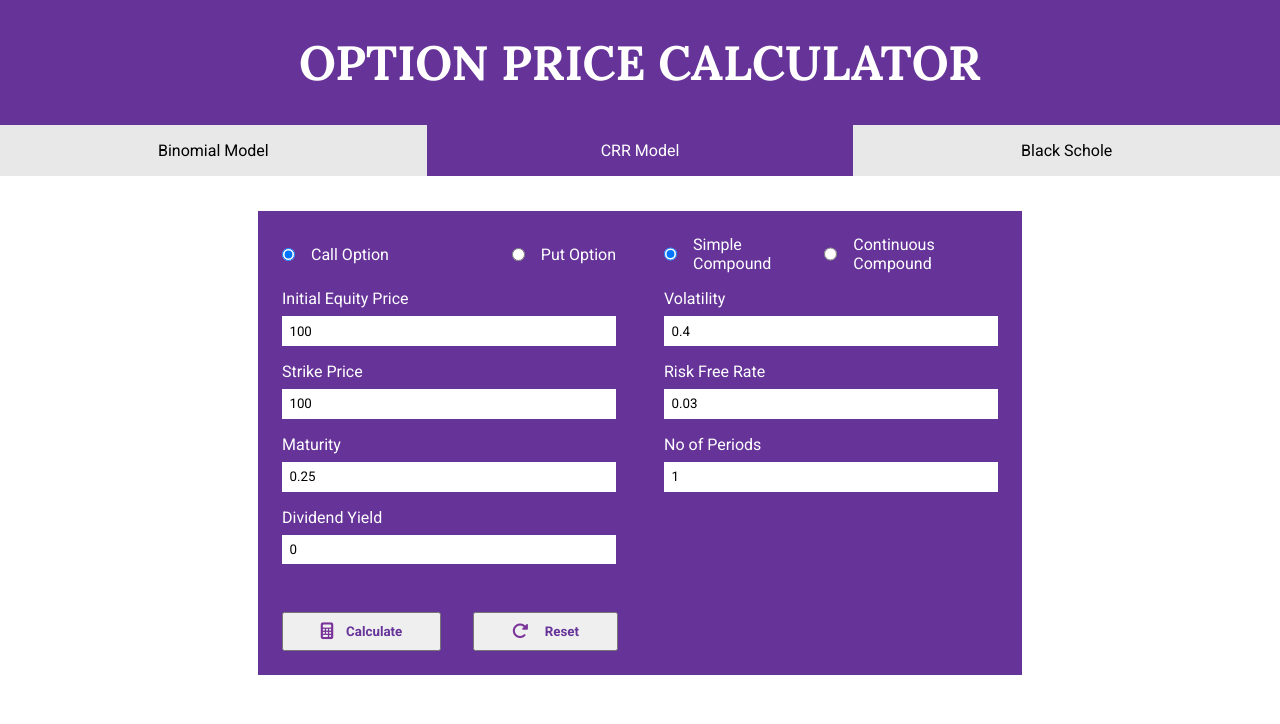
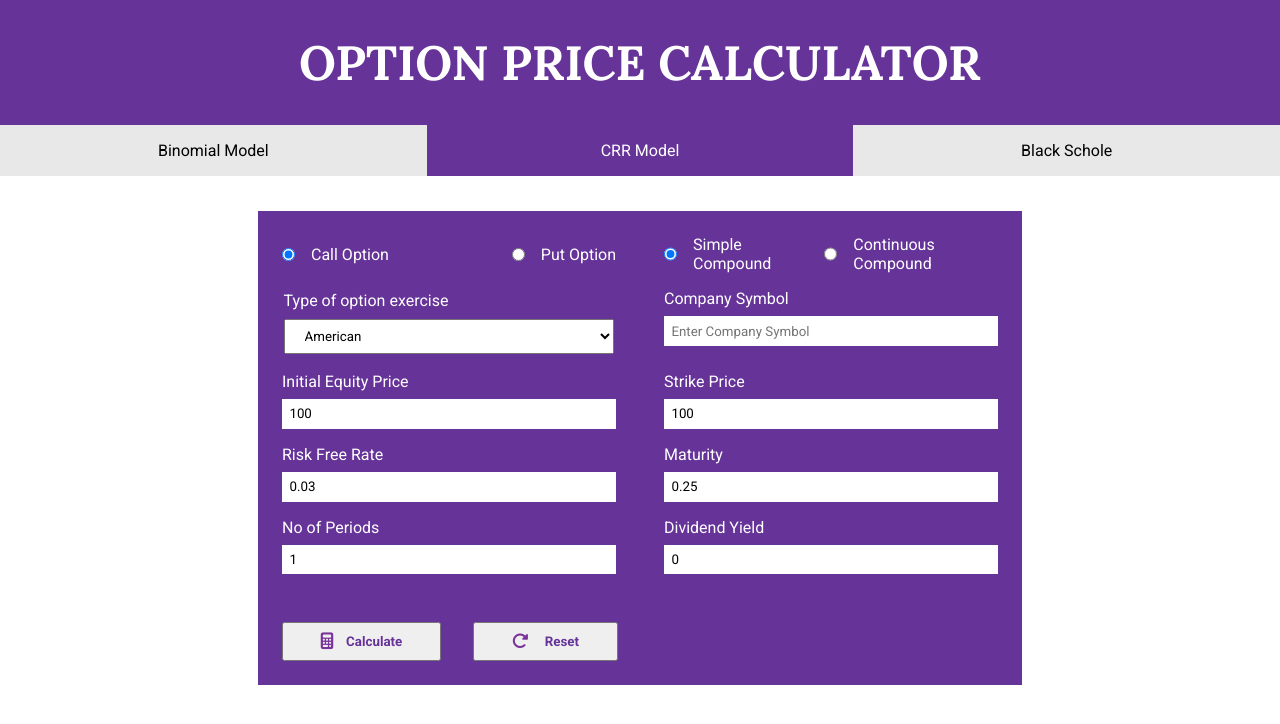
Before and after one commit to sahiltallnia222/new_option_calculator, a Django app: page / in a window 1280 px wide, after a click on "CRR Model". Shown: the top 724 px of the page. Run offline with Django 4.2, Linux system fonts and the light colour scheme; some libraries are stand-ins or nearby versions.

Commit message:
company symbol added

```diff
--- a/templates/home.html
+++ b/templates/home.html
@@ -35,6 +35,13 @@
                                 <input type="radio" value="c" name="interest_type" id="continuous_compound">
                                 <label for="continuous_compound">Continuous Compound</label>
                             </div>
+                        </div>
+                        <div class="select-outer">
+                            <p class="select-title">Type of option exercise</p>
+                            <select class="select_div select-div" name="" id="">
+                                <option value="A">American</option>
+                                <option value="E">European</option>
+                            </select>
                         </div>
                         <div class="field-outer">
                             <label for="initialEP">Initial Equity Price</label>
@@ -130,18 +137,31 @@
                                 <label for="crr_continuous_compound">Continuous Compound</label>
                             </div>
                         </div>
+                        <div class="select-outer">
+                            <p class="select-title">Type of option exercise</p>
+                            <select class="select_div_crr select-div" name="" id="">
+                                <option value="A">American</option>
+                                <option value="E">European</option>
+                            </select>
+                        </div>
+                        <div class="field-outer">
+                            <label for="compSymBolCRR">Company Symbol</label>
+                            <div class="input-field">
+                                <input type="text" name="compSymBolCRR" id="compSymBolCRR" placeholder="Enter Company Symbol">
+                            </div>
+                        </div>
                         <div class="field-outer">
                             <label for="initialEPCRR">Initial Equity Price</label>
                             <div class="input-field">
                                 <input type="number" step="0.0001" name="initialEPCRR" value="100" id="initialEPCRR" placeholder="Enter Price">
                             </div>
                         </div>
-                        <div class="field-outer">
+                        <!-- <div class="field-outer">
                             <label for="CRRVolatility">Volatility</label>
                             <div class="input-field">
                                 <input type="number" step="0.0001" name="CRRVolatility" value="0.4" id="CRRVolatility" placeholder="Enter Volatility">
                             </div>
-                        </div>
+                        </div> -->
                         <div class="field-outer">
                             <label for="crr_strike_price">Strike Price</label>
                             <div class="input-field">
@@ -210,6 +230,12 @@
                         </div>
                         <div class="field-outer"></div>
                         <div class="field-outer">
+                            <label for="compSymBol">Company Symbol</label>
+                            <div class="input-field">
+                                <input type="text" name="compSymBol" id="compSymBol" placeholder="Enter Company Symbol">
+                            </div>
+                        </div>
+                        <div class="field-outer">
                             <label for="initialEPBS">Initial Equity Price</label>
                             <div class="input-field">
                                 <input type="number" step="0.0001" name="initialEPBS" value="100" id="initialEPBS" placeholder="Enter Price">
@@ -228,12 +254,12 @@
                             </div>
                         </div>
 
-                        <div class="field-outer">
+                        <!-- <div class="field-outer" style="display: hidden;">
                             <label for="BSVolatility">Volatility</label>
                             <div class="input-field">
                                 <input type="number" step="0.0001" name="BSVolatility" id="BSVolatility" value="0.4" placeholder="Enter Volatility">
                             </div>
-                        </div>
+                        </div> -->
                         <div class="field-outer">
                             <label for="bs_maturity">Maturity</label>
                             <div class="input-field">
@@ -294,42 +320,41 @@
         calculateBSValue();
     })
 
+    let selectedValCRR='A';
+    $("select.select_div_crr").change(function(){
+        selectedValCRR = $(this).children("option:selected").val();
+    });
+
+
     function calculateCRRValue(){
         let val=$('#initialEPCRR').val();
-        console.log(val)
-        let volatility=$('#CRRVolatility').val();
-        console.log(volatility)
+        // let volatility=$('#CRRVolatility').val();
+        let volatility=0;
         let strikePrice=$('#crr_strike_price').val();
-        console.log(strikePrice)
         let riskFreeRate=$('#crr-risk-free-rate').val();
-        console.log(riskFreeRate)
         let maturity=$('#crr_maturity').val();
-        console.log(maturity)
         let noOfPeriods=$('#crr_no_of_periods').val();
-        console.log(noOfPeriods)
         let dYield=$('#crr_d_yield').val();
-        console.log(dYield)
         let i=$('#crr_continuous_compound');
+        let compSymBolCRR=$('#compSymBolCRR').val();
         let interest='s';
         if(i.is(':checked')){
             interest='c';
         }
-        console.log(interest)
+
         let isPut=false;
         let pOption=$('#crr_put_option');
         if(pOption.is(':checked')){
             isPut=true;
         }
-        console.log(isPut)
-        // if(!val || !upFactor || !downFactor || !strikePrice || !riskFreeRate || !maturity || !noOfPeriods || !dYield){
-        //     alert('Enter all parameters');
-        //     return;
-        // }
-        // return;
+
+
+
+
         $.ajax({
             method:'post',
             url:'/crr-get-price-prob/',
-            data:{val,volatility,strikePrice,riskFreeRate,maturity,noOfPeriods,dYield,interest,isPut,
+            data:{val,volatility,strikePrice,riskFreeRate,maturity,noOfPeriods,dYield,interest,isPut,compSymBolCRR,selectedValCRR,
                 csrfmiddlewaretoken: $("input[name=csrfmiddlewaretoken]").val(),
             },
             success:function(res){
@@ -346,29 +371,24 @@
 
     function calculateBSValue(){
         let val=$('#initialEPBS').val();
-        console.log(val)
-        let volatility=$('#BSVolatility').val();
-        console.log(volatility)
+        // let volatility=$('#BSVolatility').val();
+        let volatility=0;
         let strikePrice=$('#bs_strike_price').val();
-        console.log(strikePrice)
         let riskFreeRate=$('#bs_risk-free-rate').val();
-        console.log(riskFreeRate)
         let maturity=$('#bs_maturity').val();
-        console.log(maturity)
         let dYield=$('#bs_d_yield').val();
-        console.log(dYield)
+        let cSymbol=$('#compSymBol').val();
         let i=$('#bs_continuous_compound');
         let interest='s';
         if(i.is(':checked')){
             interest='c';
         }
-        console.log(interest)
+        // console.log(cSymbol)
         let isPut=false;
         let pOption=$('#bs_put_option');
         if(pOption.is(':checked')){
             isPut=true;
         }
-        console.log(isPut)
         // if(!val || !upFactor || !downFactor || !strikePrice || !riskFreeRate || !maturity || !noOfPeriods || !dYield){
         //     alert('Enter all parameters');
         //     return;
@@ -377,7 +397,7 @@
         $.ajax({
             method:'post',
             url:'/bs-get-price-prob/',
-            data:{val,volatility,strikePrice,riskFreeRate,maturity,dYield,isPut,
+            data:{val,volatility,strikePrice,riskFreeRate,maturity,dYield,isPut,cSymbol,
                 csrfmiddlewaretoken: $("input[name=csrfmiddlewaretoken]").val(),
             },
             success:function(res){
@@ -391,6 +411,12 @@
             }
         })
     }
+
+
+    let selectedVal='A';
+    $("select.select_div").change(function(){
+        selectedVal = $(this).children("option:selected").val();
+    });
 
     function calculateBOPMValue(){
         let val=$('#initialEP').val();
@@ -411,7 +437,7 @@
         if(pOption.is(':checked')){
             isPut=true;
         }
-        console.log(isPut)
+
         if(!val || !upFactor || !downFactor || !strikePrice || !riskFreeRate || !maturity || !noOfPeriods || !dYield){
             alert('Enter all parameters');
             return;
@@ -419,7 +445,7 @@
         $.ajax({
             method:'post',
             url:'/get-price-prob/',
-            data:{val,upFactor,downFactor,strikePrice,riskFreeRate,maturity,noOfPeriods,dYield,interest,isPut,
+            data:{val,upFactor,downFactor,strikePrice,riskFreeRate,maturity,noOfPeriods,dYield,interest,isPut,selectedVal,
                 csrfmiddlewaretoken: $("input[name=csrfmiddlewaretoken]").val(),
             },
             success:function(res){
--- a/webapp/static/css/style.css
+++ b/webapp/static/css/style.css
@@ -164,3 +164,21 @@ input{
     /* padding: 1rem; */
     /* overflow: hidden; */
 }
+
+.select-outer{
+    display: flex;
+    justify-content: center;
+    /* align-items: center; */
+    padding: 0.6rem;
+    flex-direction: column;
+}
+
+.select-title{
+    margin-bottom: 0.6rem;
+}
+
+.select-div{
+    width: 100%;
+    padding: 8px 16px;
+    outline: none;
+}
--- a/webapp/views.py
+++ b/webapp/views.py
@@ -1,5 +1,6 @@
 from django.shortcuts import render,redirect
 import math
+import yfinance as yf
 from django.http import JsonResponse
 from pandas_datareader import data, wb
 import matplotlib.pyplot as plt
@@ -10,79 +11,6 @@ import numpy as np
 def nCr(n,r):
     f = math.factorial
     return f(n) / f(r) / f(n-r)
-
-# class BinomialModel(object):
-#     def __init__(self, s0, u, d, strike, maturity, rfr,  n, compd = "s", dyield = None):
-#         self.s0 = s0
-#         self.u = u
-#         self.d = d
-#         self.rfr = rfr
-#         self.maturity = maturity
-#         self.strike = strike
-#         self.n = n
-#         self.compd = compd
-#         self.dyield = dyield
-
-#     def call_price(self):
-#         delta = float(self.maturity)/float(self.n)
-
-#         if self.compd == "c":
-#             if self.dyield ==None:
-#                 q = (math.exp(self.rfr*delta) - self.d) / (self.u - self.d)
-#             else:
-#                 q = (math.exp((self.rfr-self.dyield)*delta) - self.d) / (self.u - self.d)
-#         if self.compd == "s":
-#             if self.dyield == None:
-#                 q = (1 + self.rfr*delta - self.d) / (self.u - self.d)
-#             else:
-#                 q = (1+ (self.rfr - self.dyield)*delta - self.d) / (self.u - self.d)
-
-#         prc = 0
-#         temp_stock = 0
-#         temp_payout = 0
-#         for x in range(0, self.n + 1):
-#             temp_stock = self.s0*((self.u)**(x))*((self.d)**(self.n - x))
-#             temp_payout = max(temp_stock - self.strike, 0)
-#             prc += nCr(self.n, x)*(q**(x))*((1-q)**(self.n - x))*temp_payout
-
-#         if self.compd == "s":
-#             prc = prc / ((1+ self.rfr*delta )**self.n)
-#         if self.compd == "c":
-#             prc = prc / math.exp(self.rfr*delta)
-
-
-#         return prc
-
-
-#     def put_price(self):
-#         delta = float(self.maturity)/float(self.n)
-
-#         if self.compd == "c":
-#             if self.dyield ==None:
-#                 q = (math.exp(self.rfr*delta) - self.d) / (self.u - self.d)
-#             else:
-#                 q = (math.exp((self.rfr-self.dyield)*delta) - self.d) / (self.u - self.d)
-#         if self.compd == "s":
-#             if self.dyield == None:
-#                 q = (1 + self.rfr*delta - self.d) / (self.u - self.d)
-#             else:
-#                 q = (1+ (self.rfr - self.dyield)*delta - self.d) / (self.u - self.d)
-
-#         prc = 0
-#         temp_stock = 0
-#         temp_payout = 0
-#         for x in range(0, self.n + 1):
-#             temp_stock = self.s0*((self.u)**(x))*((self.d)**(self.n - x))
-#             temp_payout = max(self.strike - temp_stock, 0)
-#             prc += nCr(self.n, x)*(q**(x))*((1-q)**(self.n - x))*temp_payout
-
-#         if self.compd == "s":
-#             prc = prc / ((1+ self.rfr*delta )**self.n)
-#         if self.compd == "c":
-#             prc = prc / math.exp(self.rfr*delta)
-
-
-#         return prc
 
 def BinomialModel(PutCall, n, S0, X, rfr, u, d, t, AMNEUR, compd='s', dyield=None):
     deltaT = t / n
@@ -136,85 +64,16 @@ def BinomialModel(PutCall, n, S0, X, rfr, u, d, t, AMNEUR, compd='s', dyield=Non
 
     return opt_price
 
-# class CRRModel(object):
-#     def __init__(self, s0, sigma, strike, maturity, rfr,  n, compd = "s", dyield = None):
-#         self.s0 = s0
-#         self.sigma = sigma
-#         self.rfr = rfr
-#         self.maturity = maturity
-#         self.strike = strike
-#         self.n = n
-#         self.compd = compd
-#         self.dyield = dyield
-
-#     def call_price(self):
-#         delta = float(self.maturity)/float(self.n)
-#         u = math.exp(self.sigma*math.sqrt(delta))
-#         d = 1/math.exp(self.sigma*math.sqrt(delta))
 
 
-#         if self.compd == "c":
-#             if self.dyield ==None:
-#                 q = (math.exp(self.rfr*delta) - d) / (u - d)
-#             else:
-#                 q = (math.exp((self.rfr-self.dyield)*delta) - d) / (u - d)
-#         if self.compd == "s":
-#             if self.dyield == None:
-#                 q = (1 + self.rfr*delta - d) / (u - d)
-#             else:
-#                 q = (1+ (self.rfr - self.dyield)*delta - d) / (u - d)
+def CRRModel(PutCall, n, S0, X, rfr, vol, t,compSymBol, AMNEUR, dyield=None, cmpd="s"):
+    print(AMNEUR)
+    stock_data = yf.Ticker(compSymBol)
+    data = stock_data.history()
+    close_prices = data['Close']
+    daily_returns = close_prices.pct_change().dropna()
+    vol = daily_returns.std()*np.sqrt(252)
 
-#         prc = 0
-#         temp_stock = 0
-#         temp_payout = 0
-#         for x in range(0, self.n + 1):
-#             temp_stock = self.s0*((u)**(x))*((d)**(self.n - x))
-#             temp_payout = max(temp_stock - self.strike, 0)
-#             prc += nCr(self.n, x)*(q**(x))*((1-q)**(self.n - x))*temp_payout
-
-#         if self.compd == "s":
-#             prc = prc / ((1+ self.rfr*delta )**self.n)
-#         if self.compd == "c":
-#             prc = prc / math.exp(self.rfr*delta)
-
-
-#         return prc
-
-
-#     def put_price(self):
-#         delta = float(self.maturity)/float(self.n)
-#         u = math.exp(self.sigma*math.sqrt(delta))
-#         d= 1/math.exp(self.sigma*math.sqrt(delta))
-
-
-#         if self.compd == "c":
-#             if self.dyield ==None:
-#                 q = (math.exp(self.rfr*delta) - d) / (u - d)
-#             else:
-#                 q = (math.exp((self.rfr-self.dyield)*delta) - d) / (u - d)
-#         if self.compd == "s":
-#             if self.dyield == None:
-#                 q = (1 + self.rfr*delta - d) / (u - d)
-#             else:
-#                 q = (1+ (self.rfr - self.dyield)*delta - d) / (u - d)
-
-#         prc = 0
-#         temp_stock = 0
-#         temp_payout = 0
-#         for x in range(0, self.n + 1):
-#             temp_stock = self.s0*((u)**(x))*((d)**(self.n - x))
-#             temp_payout = max(self.strike - temp_stock, 0)
-#             prc += nCr(self.n, x)*(q**(x))*((1-q)**(self.n - x))*temp_payout
-
-#         if self.compd == "s":
-#             prc = prc / ((1+ self.rfr*delta )**self.n)
-#         if self.compd == "c":
-#             prc = prc / math.exp(self.rfr*delta)
-
-
-#         return prc
-
-def CRRModel(PutCall, n, S0, X, rfr, vol, t, AMNEUR, dyield=None, cmpd="s"):
     deltaT = t / n
     u = np.exp(vol * np.sqrt(deltaT))
     d = 1.0 / u
@@ -270,54 +129,17 @@ def CRRModel(PutCall, n, S0, X, rfr, vol, t, AMNEUR, dyield=None, cmpd="s"):
 
     return opt_price
 
-# class BlackScholeModel(object):
-#     def __init__(self, S, K, T, r, sigma, q=0,):
-#         self.S = S
-#         self.K = K
-#         self.T = T
-#         self.r = r
-#         self.sigma = sigma
-#         self.q = q
-
-#     @staticmethod
-#     def N(x):
-#         return norm.cdf(x)
-
-#     @property
-#     def params(self):
-#         return {'S': self.S,
-#                 'K': self.K,
-#                 'T': self.T,
-#                 'r': self.r,
-#                 'q': self.q,
-#                 'sigma': self.sigma}
-
-#     def d1(self):
-#         return (np.log(self.S / self.K) + (self.r - self.q + self.sigma**2 / 2) * self.T) \
-#                                 / (self.sigma * np.sqrt(self.T))
-
-#     def d2(self):
-#         return self.d1() - self.sigma * np.sqrt(self.T)
-
-#     def call_value(self):
-#         return self.S * np.exp(-self.q * self.T) * self.N(self.d1()) - \
-#                     self.K * np.exp(-self.r * self.T) * self.N(self.d2())
-
-#     def put_value(self):
-#         return self.K * np.exp(-self.r * self.T) * self.N(-self.d2()) - \
-#                 self.S * np.exp(-self.q * self.T) * self.N(-self.d1())
-
-#     # def price(self, type_='C'):
-#     #     if type_ == 'C':
-#     #         return self._call_value()
-#     #     if type_ == 'P':
-#     #         return self._put_value()
-#     #     if type_ == 'B':
-#     #         return {'call': self._call_value(), 'put': self._put_value()}
-#     #     else:
-#     #         raise ValueError('Unrecognized type')
-
-def BlackScholeModel(PutCall, S0, X, rfr, vol, t):
+def BlackScholeModel(PutCall, S0, X, rfr, vol, t,cSymbol):
+    # ticker = "GOOG"  # Replace with the desired stock symbol
+    # start_date = "2021-01-01"
+    # end_date = "2021-12-31"
+    # print(cSymbol)
+    stock_data = yf.Ticker(cSymbol)
+    data = stock_data.history()
+    close_prices = data['Close']
+    daily_returns = close_prices.pct_change().dropna()
+    vol = daily_returns.std()*np.sqrt(252)
+    # print(vol)
     d1 = (np.log(S0 / X) + (rfr + vol ** 2 / 2) * t) / (vol * np.sqrt(t))
     d2 = d1 - vol * np.sqrt(t)
 
@@ -337,12 +159,13 @@ def getPriceAndProbBS(request):
         maturity=float(request.POST.get('maturity'))
         dYield=float(request.POST.get('dYield'))
         isPut=request.POST.get('isPut')
-
+        cSymbol=request.POST.get('cSymbol')
+        # print(cSymbol)
         if isPut=='true':
-            fairPrice=BlackScholeModel('P',initialEP,strikePrice,riskFreeRate,Volatility,maturity)
+            fairPrice=BlackScholeModel('P',initialEP,strikePrice,riskFreeRate,Volatility,maturity,cSymbol)
             return JsonResponse({'fairPrice':round(fairPrice,2)})
         else:
-            callFairPrice=BlackScholeModel('C',initialEP,strikePrice,riskFreeRate,Volatility,maturity)
+            callFairPrice=BlackScholeModel('C',initialEP,strikePrice,riskFreeRate,Volatility,maturity,cSymbol)
             return JsonResponse({'fairPrice':round(callFairPrice,2)})
 
 def getPriceAndProb(request):
@@ -357,12 +180,12 @@ def getPriceAndProb(request):
         dYield=float(request.POST.get('dYield'))
         com=(request.POST.get('interest'))
         isPut=request.POST.get('isPut')
-
+        selectedVal=request.POST.get('selectedVal')
         if isPut=='true':
-            fairPrice=BinomialModel('P',noOfPeriods,initialEP,strikePrice,riskFreeRate,upFactor,downFactor,maturity,'E',com,dYield)
+            fairPrice=BinomialModel('P',noOfPeriods,initialEP,strikePrice,riskFreeRate,upFactor,downFactor,maturity,selectedVal,com,dYield)
             return JsonResponse({'fairPrice':round(fairPrice,2)})
         else:
-            callFairPrice=BinomialModel('C',noOfPeriods,initialEP,strikePrice,riskFreeRate,upFactor,downFactor,maturity,'E',com,dYield)
+            callFairPrice=BinomialModel('C',noOfPeriods,initialEP,strikePrice,riskFreeRate,upFactor,downFactor,maturity,selectedVal,com,dYield)
             return JsonResponse({'fairPrice':round(callFairPrice,2)})
 
 def getPriceAndProbCRR(request):
@@ -376,12 +199,13 @@ def getPriceAndProbCRR(request):
         dYield=float(request.POST.get('dYield'))
         com=(request.POST.get('interest'))
         isPut=request.POST.get('isPut')
-
+        compSymBol=request.POST.get('compSymBolCRR')
+        selectedValCRR=request.POST.get('selectedValCRR')
         if isPut=='true':
-            fairPrice=CRRModel('P',noOfPeriods,initialEP,strikePrice,riskFreeRate,Volatility,maturity,'E',dYield,com)
+            fairPrice=CRRModel('P',noOfPeriods,initialEP,strikePrice,riskFreeRate,Volatility,maturity,compSymBol,selectedValCRR,dYield,com)
             return JsonResponse({'fairPrice':round(fairPrice,2)})
         else:
-            callFairPrice=CRRModel('C',noOfPeriods,initialEP,strikePrice,riskFreeRate,Volatility,maturity,'E',dYield,com)
+            callFairPrice=CRRModel('C',noOfPeriods,initialEP,strikePrice,riskFreeRate,Volatility,maturity,compSymBol,selectedValCRR,dYield,com)
             return JsonResponse({'fairPrice':round(callFairPrice,2)})
 
 def home(req):
```
